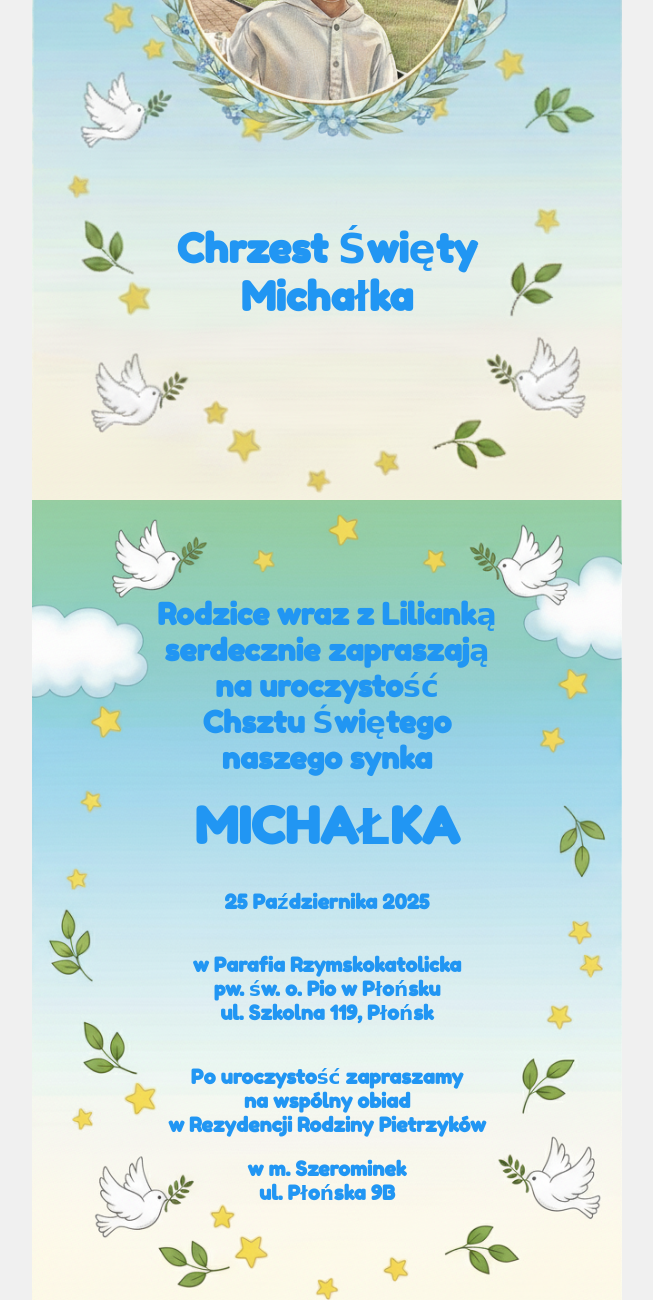
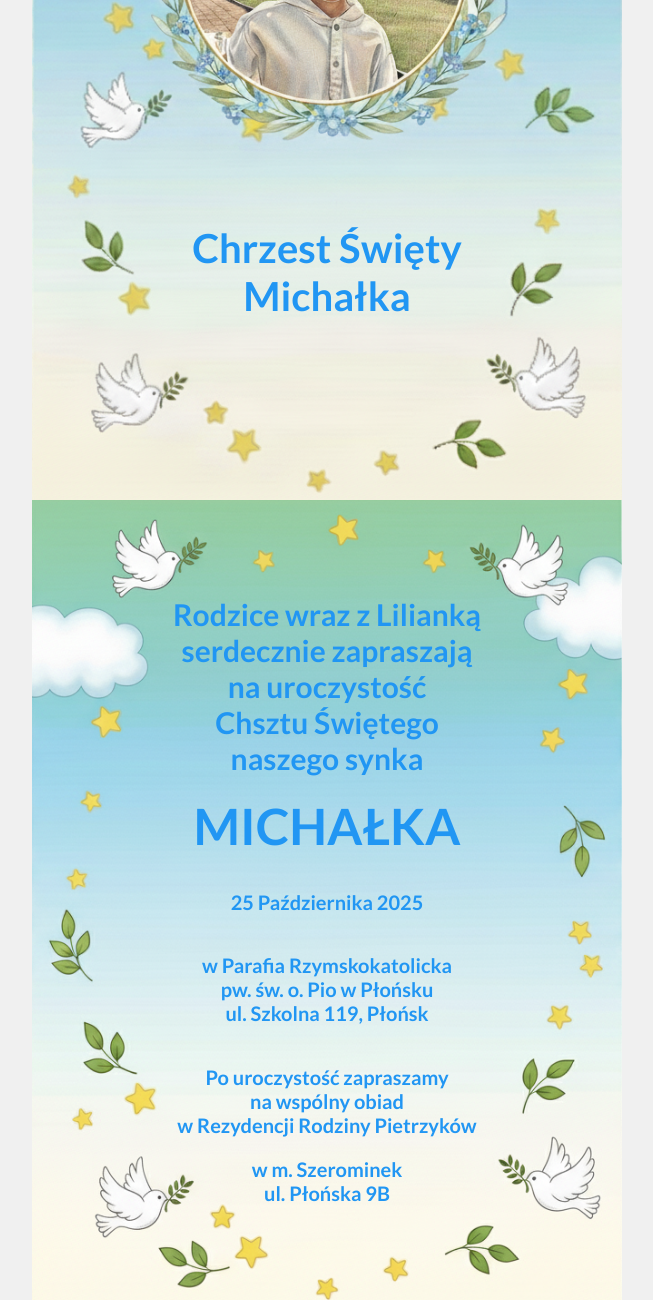
Before and after one commit to BartekPietrzyk/Zaproszenie, a plain HTML site: page index.html in a window 1280 px wide. Shown: the part 300-1600 px from the top of the page, without its empty margins (313-966 px from the left). Drawn offline with Linux system fonts and the light colour scheme.

Commit message:
solution

```diff
--- a/index.html
+++ b/index.html
@@ -11,7 +11,7 @@
     />
     <link rel="preconnect" href="https://fonts.googleapis.com">
     <link rel="preconnect" href="https://fonts.gstatic.com" crossorigin>
-    <link href="https://fonts.googleapis.com/css2?family=Fredoka+One&display=swap" rel="stylesheet">
+    <link href="https://fonts.googleapis.com/css2?family=Lato:wght@400;700&display=swap" rel="stylesheet">
 </head>
 <body>
     <div class="wrapper">
--- a/main.css
+++ b/main.css
@@ -50,7 +50,7 @@ body {
 
 .invit, .invit2 {
     color: #2196F3;
-    font-family: 'Fredoka One', cursive;
+    font-family: 'Lato', sans-serif;
     font-weight: bold;
     line-height: 1.2;
     font-size: 40px;
@@ -65,7 +65,7 @@ body {
     width: 90%;
     text-align: center;
     color: #2196F3;
-    font-family: 'Fredoka One', cursive;
+    font-family: 'Lato', sans-serif;
     font-weight: bold;
     line-height: 1.2;
 }
```
